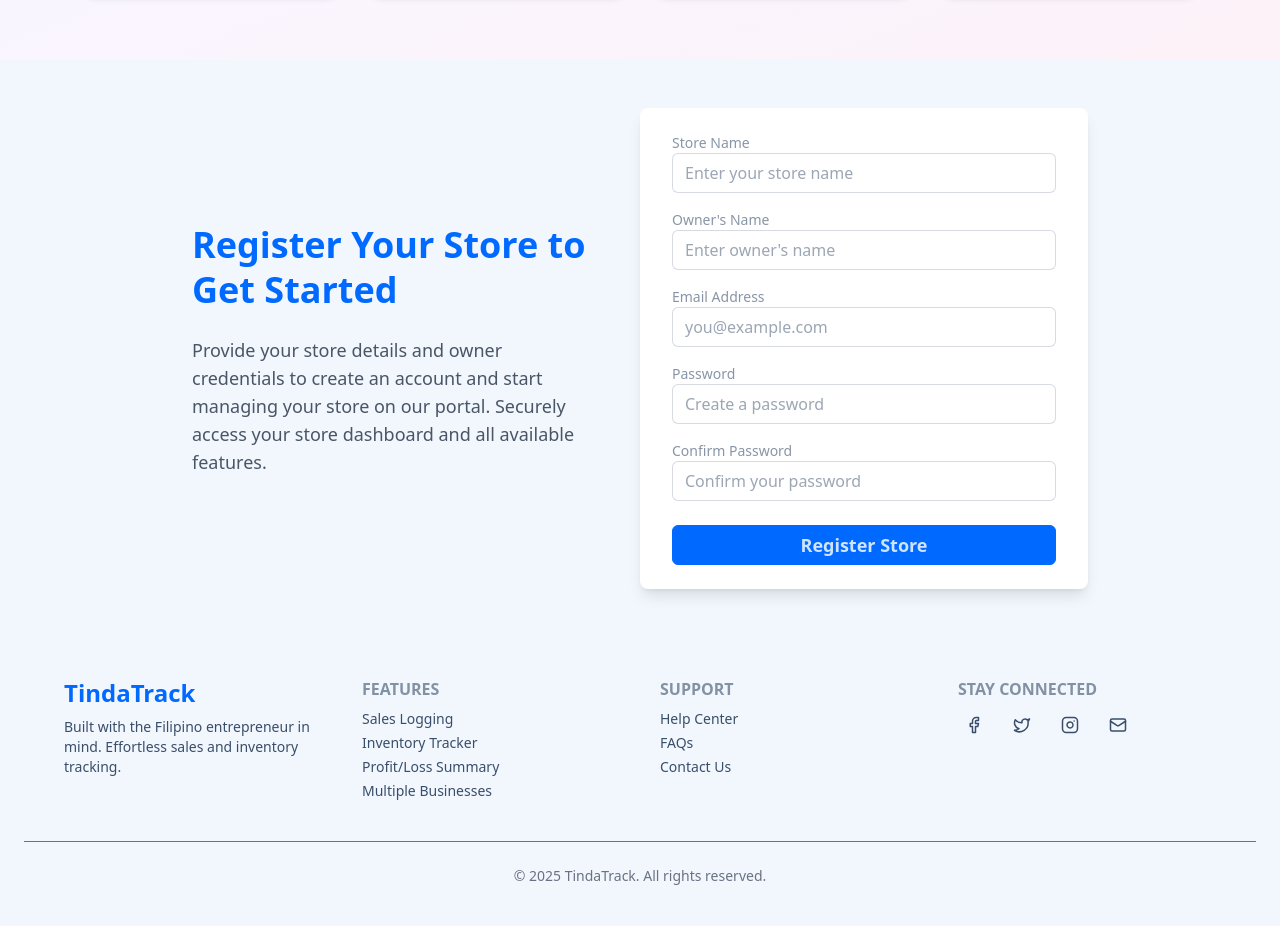
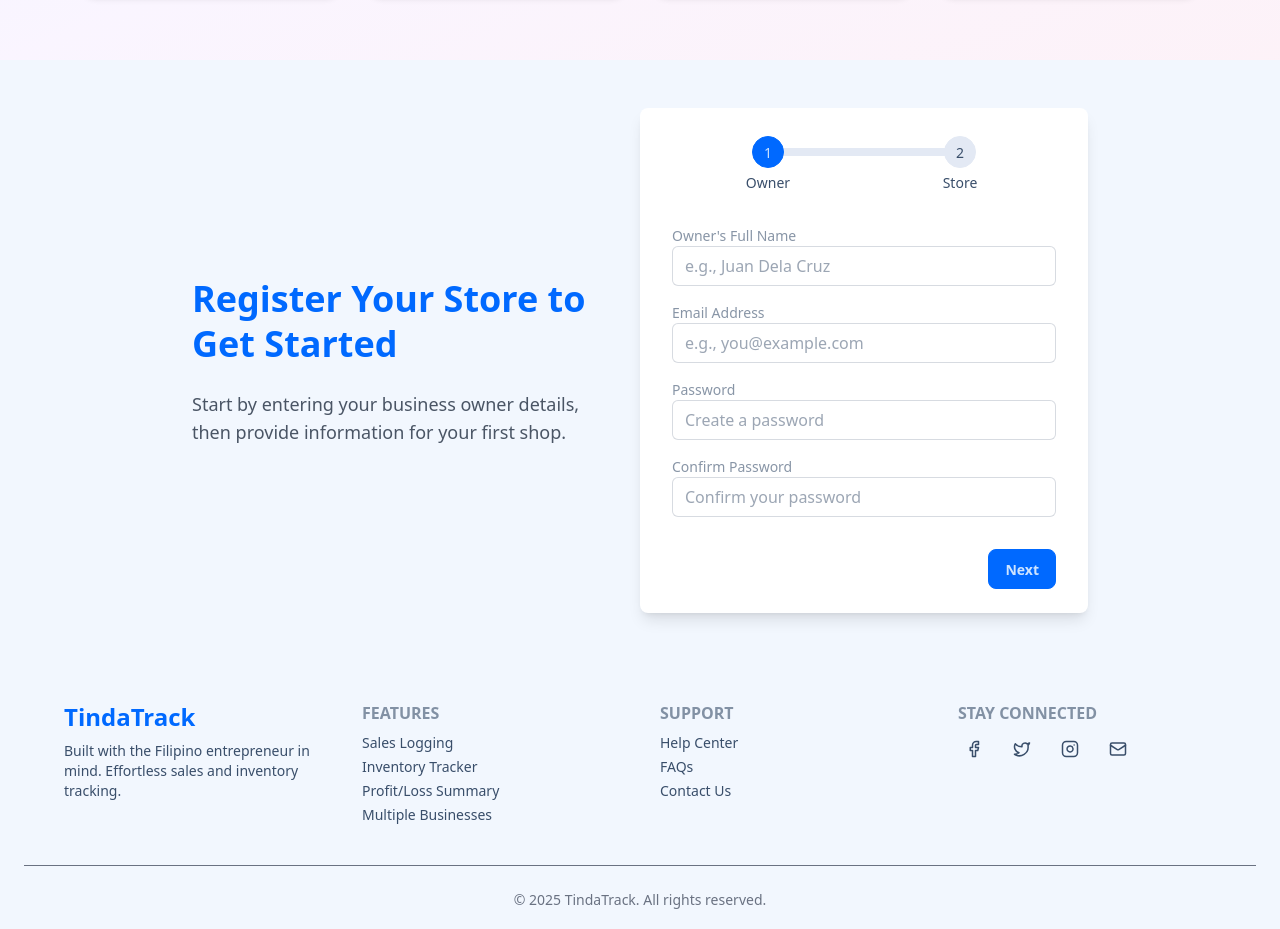
Before and after one commit to trosales22/tindatrack-site, a React (Vite) app: page / in a window 1280 px wide. Shown: the part 1240-2169 px from the top of the page. Built offline with nearby package versions, Linux system fonts and the light colour scheme; no server answers.

Commit message:
Adjust StoreCTA

```diff
--- a/src/components/StoreCTA.tsx
+++ b/src/components/StoreCTA.tsx
@@ -1,75 +1,115 @@
-import React from "react";
+import React, { useState } from "react";
+import { Input, Select } from "components/ui/components";
 
 const StoreCTA: React.FC = () => {
+  const [step, setStep] = useState(1);
+
+  const nextStep = () => setStep((prev) => Math.min(prev + 1, 2));
+  const prevStep = () => setStep((prev) => Math.max(prev - 1, 1));
+
+  const handleSubmit = (e: React.FormEvent) => {
+    e.preventDefault();
+    // Submit logic here
+    console.log("Form submitted!");
+  };
+
   return (
     <div className="bg-base-200 py-12 px-4 sm:px-6 lg:px-8">
       <div className="max-w-4xl mx-auto flex flex-col lg:flex-row items-center justify-between space-y-8 lg:space-y-0 lg:space-x-12">
-        {/* Left Column - Text Content */}
+        {/* Left Column */}
         <div className="text-center lg:text-left flex-1 space-y-6">
           <h1 className="text-4xl font-bold text-primary leading-tight">
             Register Your Store to Get Started
           </h1>
           <p className="text-lg text-gray-600">
-            Provide your store details and owner credentials to create an account and start managing your store on our portal.
-            Securely access your store dashboard and all available features.
+            Start by entering your business owner details, then provide information for your first shop.
           </p>
         </div>
 
         {/* Right Column - Form */}
         <div className="card bg-white w-full max-w-md shadow-lg rounded-lg">
           <div className="card-body px-8 py-6">
-            <fieldset className="space-y-4">
-              <div>
-                <label className="label text-sm font-medium">Store Name</label>
-                <input
-                  type="text"
-                  className="input input-bordered w-full p-3 text-base rounded-md focus:outline-none focus:ring-2 focus:ring-primary"
-                  placeholder="Enter your store name"
-                />
+            <div className="mb-6">
+              <ul className="steps w-full">
+                <li className={`step ${step >= 1 ? "step-primary" : ""}`}>Owner</li>
+                <li className={`step ${step === 2 ? "step-primary" : ""}`}>Store</li>
+              </ul>
             </div>
 
-              <div>
-                <label className="label text-sm font-medium">Owner's Name</label>
-                <input
+            <form className="space-y-4" onSubmit={handleSubmit}>
+              {step === 1 && (
+                <>
+                  <Input
                     type="text"
-                  className="input input-bordered w-full p-3 text-base rounded-md focus:outline-none focus:ring-2 focus:ring-primary"
-                  placeholder="Enter owner's name"
+                    label="Owner's Full Name"
+                    placeholder="e.g., Juan Dela Cruz"
                   />
-              </div>
-
-              <div>
-                <label className="label text-sm font-medium">Email Address</label>
-                <input
+                  <Input
                     type="email"
-                  className="input input-bordered w-full p-3 text-base rounded-md focus:outline-none focus:ring-2 focus:ring-primary"
-                  placeholder="you@example.com"
+                    label="Email Address"
+                    placeholder="e.g., you@example.com"
                   />
-              </div>
-
-              <div>
-                <label className="label text-sm font-medium">Password</label>
-                <input
+                  <Input
                     type="password"
-                  className="input input-bordered w-full p-3 text-base rounded-md focus:outline-none focus:ring-2 focus:ring-primary"
+                    label="Password"
                     placeholder="Create a password"
                   />
-              </div>
-
-              <div>
-                <label className="label text-sm font-medium">Confirm Password</label>
-                <input
+                  <Input
                     type="password"
-                  className="input input-bordered w-full p-3 text-base rounded-md focus:outline-none focus:ring-2 focus:ring-primary"
+                    label="Confirm Password"
                     placeholder="Confirm your password"
                   />
-              </div>
+                </>
+              )}
 
-              <div className="mt-6">
-                <button className="btn btn-primary w-full py-3 rounded-md text-lg font-semibold hover:bg-primary-dark focus:outline-none focus:ring-2 focus:ring-primary transition-all duration-300">
+              {step === 2 && (
+                <>
+                  <Input
+                    type="text"
+                    label="Store Name"
+                    placeholder="e.g., Juan's Shop"
+                  />
+
+                  <Select
+                    label="Store Type"
+                    options={[
+                      { label: "Select type", value: "", disabled: true },
+                      { label: "Retail Store", value: "retail" },
+                      { label: "Food Stall / Vendor", value: "food-stall" },
+                      { label: "Eatery / Carinderia", value: "eatery" },
+                      { label: "Grocery / Mini Mart", value: "grocery" },
+                      { label: "Kiosk", value: "kiosk" },
+                      { label: "Market Vendor", value: "market-vendor" },
+                      { label: "Other", value: "other" }
+                    ]}
+                  />
+                </>
+              )}
+
+              <div className="flex justify-between items-center pt-4">
+                {step > 1 ? (
+                  <button
+                    type="button"
+                    onClick={prevStep}
+                    className="btn btn-outline"
+                  >
+                    Back
+                  </button>
+                ) : (
+                  <div />
+                )}
+
+                {step < 2 ? (
+                  <button type="button" onClick={nextStep} className="btn btn-primary">
+                    Next
+                  </button>
+                ) : (
+                  <button type="submit" className="btn btn-primary">
                     Register Store
                   </button>
+                )}
               </div>
-            </fieldset>
+            </form>
           </div>
         </div>
       </div>
--- /dev/null
+++ b/src/components/ui/Input.tsx
@@ -0,0 +1,28 @@
+import { FC, InputHTMLAttributes } from "react";
+import clsx from "clsx";
+
+interface InputProps extends InputHTMLAttributes<HTMLInputElement> {
+  label?: string;
+  className?: string;
+}
+
+const Input: FC<InputProps> = ({ label, className, ...props }) => {
+  return (
+    <div className="form-control w-full">
+      {label && (
+        <label className="label">
+          <span className="label-text text-sm font-medium">{label}</span>
+        </label>
+      )}
+      <input
+        {...props}
+        className={clsx(
+          "input input-bordered w-full p-3 text-base rounded-md focus:outline-none focus:ring-2 focus:ring-primary",
+          className
+        )}
+      />
+    </div>
+  );
+};
+
+export default Input;
--- /dev/null
+++ b/src/components/ui/Select.tsx
@@ -0,0 +1,68 @@
+import { FC, ReactNode, SelectHTMLAttributes } from "react";
+
+interface SelectProps extends Omit<SelectHTMLAttributes<HTMLSelectElement>, "size"> {
+  label?: string;
+  badge?: ReactNode;
+  className?: string;
+  color?: "neutral" | "primary" | "secondary" | "accent" | "info" | "success" | "warning" | "error";
+  size?: "xs" | "sm" | "md" | "lg";
+  options: { label: string; value: string, disabled?: boolean }[];
+}
+
+const Select: FC<SelectProps> = ({
+  label,
+  badge,
+  className = "",
+  color,
+  size = "md",
+  options,
+  ...props
+}) => {
+  const baseClass = [
+    "w-full",
+    "rounded-md",
+    "border",
+    "border-gray-300",
+    "bg-white",
+    "py-2",
+    "px-3",
+    "text-base",
+    "focus:outline-none",
+    "focus:ring-2",
+    "focus:ring-primary",
+    "transition",
+    "duration-150",
+    "ease-in-out",
+    className,
+  ];
+
+  const colorClass = color ? `border-${color}` : "";
+  const sizeClass = {
+    xs: "text-xs py-1 px-2",
+    sm: "text-sm py-2 px-3",
+    md: "text-base py-2.5 px-3.5",
+    lg: "text-lg py-3 px-4",
+  }[size];
+
+  return (
+    <div className="w-full space-y-1">
+      {label && <label className="text-sm font-medium text-gray-700">{label}</label>}
+      <div className="flex items-center space-x-2">
+        <select className={[...baseClass, colorClass, sizeClass].join(" ")} {...props}>
+            {options.map((opt) => (
+                <option
+                    key={opt.value}
+                    value={opt.value}
+                    disabled={opt.disabled}
+                >
+                    {opt.label}
+                </option>
+            ))}
+        </select>
+        {badge && <span>{badge}</span>}
+      </div>
+    </div>
+  );
+};
+
+export default Select;
--- a/src/components/ui/components.tsx
+++ b/src/components/ui/components.tsx
@@ -1,7 +1,11 @@
 
 
 import FeatureCard from "./FeatureCard"
+import Input from "./Input"
+import Select from "./Select"
 
 export {
-    FeatureCard
+    FeatureCard,
+    Input,
+    Select
 }
```
Also changed, not shown: public/images/app-logo.jpeg. Lines whose indentation alone changed are shown as unchanged.
